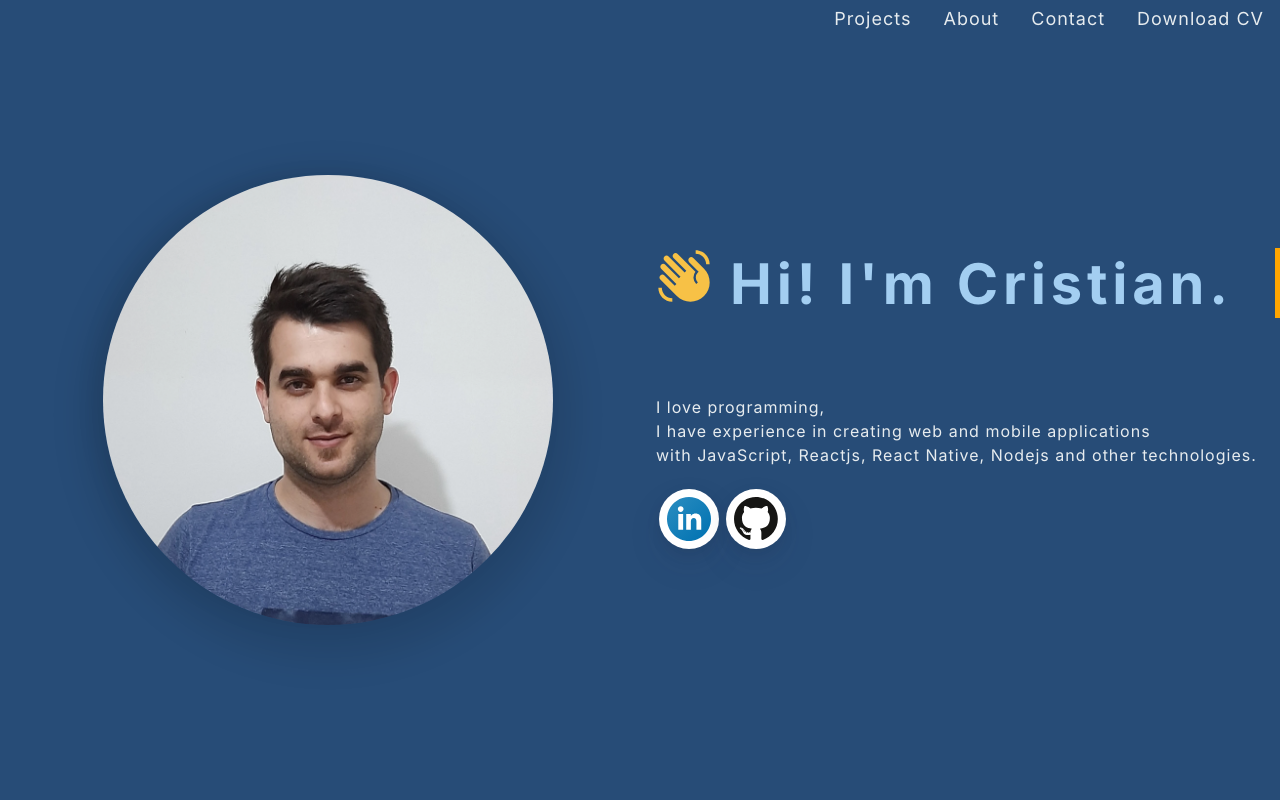
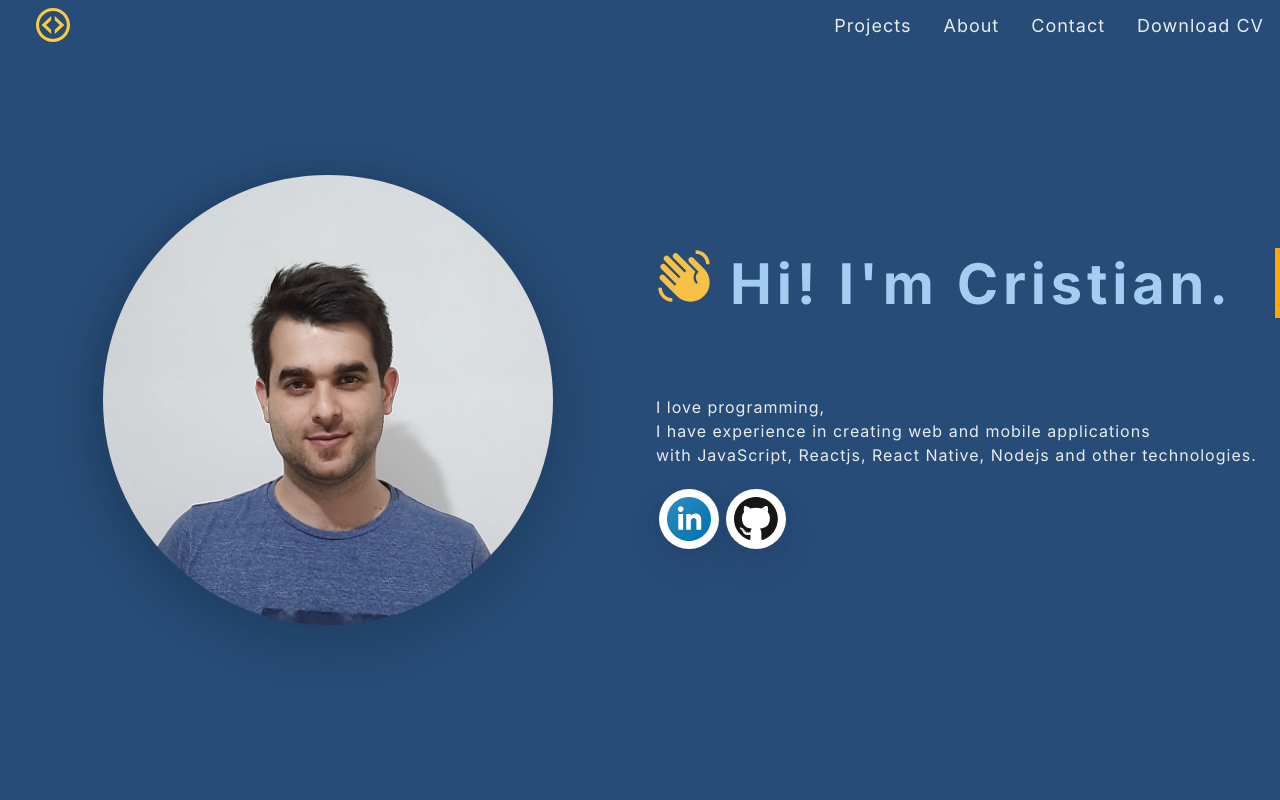
Before and after one commit to cviterales/portfolio-nextjs, a Next.js app: page / in a window 1280 px wide. Shown: the top 800 px of the page. Built offline with nearby package versions, Linux system fonts and the light colour scheme.

Commit message:
add icon on header and tech

```diff
--- a/components/Header/Header.js
+++ b/components/Header/Header.js
@@ -1,9 +1,18 @@
+import Img from "../UI/Image/Img";
 import styles from "./styles.module.scss";
 
 const Header = () => {
 
   return (
     <section className={styles.header}>
+      <a
+        className={styles.header_icon}
+        href="#home"
+        aria-label="Projects"
+        rel="noopener noreferrer"
+      >
+        <Img src={`/logos/code.svg`} alt={"logo"} />
+      </a>
       <nav className={styles.header_nav}>
         <ul className={styles.header_nav_menu}>
           <li className={styles.header_nav_menu_item}>
--- a/components/Header/styles.module.scss
+++ b/components/Header/styles.module.scss
@@ -1,5 +1,5 @@
-@use "../../styles/colors" as *;
-@use "../../styles/mixins" as *;
+@use "../../styles/colors"as *;
+@use "../../styles/mixins"as *;
 
 .header {
   padding: 0.5rem 0rem;
@@ -7,24 +7,49 @@
   background-color: $blue-dark;
   width: 100%;
   z-index: 1;
+  height: 50px;
+  display: flex;
+  align-items: center;
+  justify-content: center;
+
+  &_icon {
+    width: 100%;
+    height: 100%;
+    flex: 1;
+    animation: rotate 2.5s linear infinite;
+    -webkit-animation: rotate 2.5s linear infinite;
+    -moz-animation: rotate 2.5s linear infinite;
+    -o-animation: rotate 2.5s linear infinite;
+
+    @include responsive {
+      display: none;
+    }
+  }
+
   .header_nav {
     display: flex;
     justify-content: flex-end;
     width: 100%;
+    flex: 11;
+
     @include responsive {
       justify-content: center;
     }
+
     .header_nav_menu {
       display: flex;
       list-style: none;
+
       .header_nav_menu_item {
         margin: 0rem 1rem;
         cursor: pointer;
-        & > a {
+
+        &>a {
           letter-spacing: 1px;
           color: $font-color;
           font-size: 18px;
           text-decoration: none;
+
           &:hover,
           &:active,
           &:focus {
@@ -32,14 +57,17 @@
             transform: scale(1.5);
             color: $orange;
             transition: all 0.1s;
+
             @include responsive {
               font-size: 14px;
             }
           }
+
           @include responsive {
             font-size: 12px;
           }
         }
+
         @include responsive {
           margin: 0rem 0.8rem;
         }
--- a/components/Home/Home.js
+++ b/components/Home/Home.js
@@ -5,7 +5,7 @@ import { MdWavingHand } from 'react-icons/md';
 
 const Main = () => {
   return (
-    <section className={styles.main}>
+    <section className={styles.main} id="home">
       <div className={styles.main_wrapper}>
         <div className={styles.main_wrapper_container}>
           <Img src="/images/1b.webp" alt="me" objFit="cover" />
--- a/styles/_mixins.scss
+++ b/styles/_mixins.scss
@@ -31,10 +31,10 @@
 
   }
   to {
-    transform: rotateZ(-1080deg);
-    -webkit-transform: rotateZ(-1080deg);
-    -moz-transform: rotateZ(-1080deg);
-    -o-transform: rotateZ(-1080deg);
+    transform: rotateZ(360deg);
+    -webkit-transform: rotateZ(360deg);
+    -moz-transform: rotateZ(360deg);
+    -o-transform: rotateZ(360deg);
   }
 }
 
--- a/techs.js
+++ b/techs.js
@@ -14,6 +14,7 @@ export const technologies = [
   "mongodb",
   "nextjs",
   "angular",
+  "stencil",
   "php",
   "socketio",
   "yarn",
@@ -21,5 +22,5 @@ export const technologies = [
   "github",
   "git",
   "jira",
-  "stencil"
+  "jest"
 ];
```
Also changed, not shown: public/logos/code.svg (added), public/logos/jest.svg (added).
